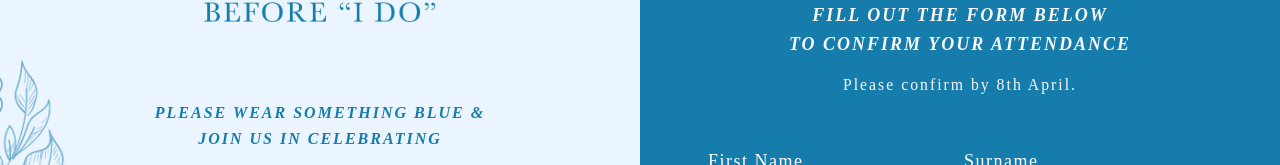
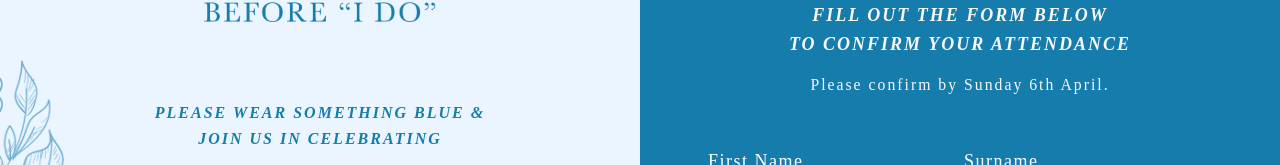
Before and after one commit to Vicko657/event-rsvp-app, a React (Vite) app: page / in a window 1280 px wide. Shown: the part 402-567 px from the top of the page. Built offline with nearby package versions, Linux system fonts and the light colour scheme; no server answers; the database is empty; a web font is replaced by a local one.

Commit message:
updated date

```diff
--- a/src/RSVP.jsx
+++ b/src/RSVP.jsx
@@ -127,7 +127,7 @@ export default function RSVP() {
             <br /> to confirm your attendance
           </h3>
           <p className="small text-center text-light mt-2">
-            Please confirm by 8th April.
+            Please confirm by Sunday 6th April.
           </p>
           <form
             className="row g-3"
```
